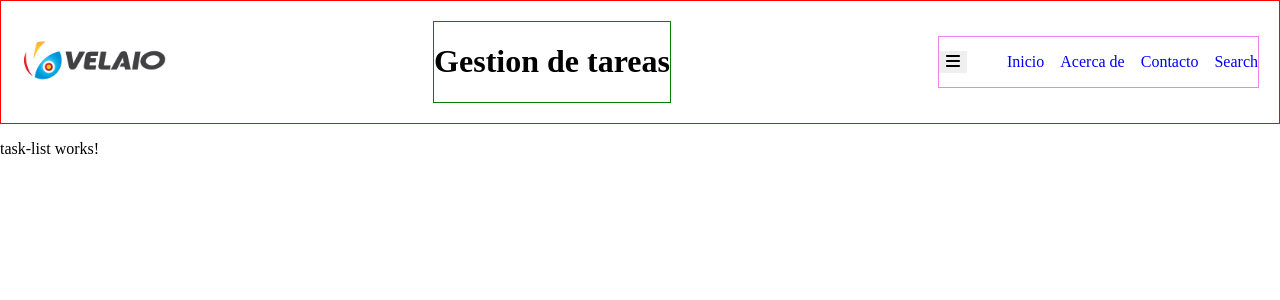
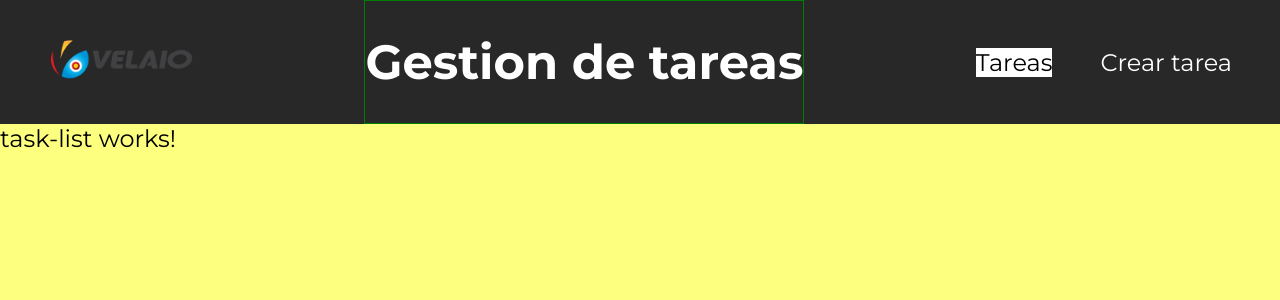
Before and after one commit to joseluis1061/gestionDeTareas, an Angular app: page /tasks in a window 1280 px wide. Shown: the top 300 px of the page. Built offline with nearby package versions, Linux system fonts and the light colour scheme.

Commit message:
Add functional banner

```diff
--- a/package.json
+++ b/package.json
@@ -11,6 +11,7 @@
   "private": true,
   "dependencies": {
     "@angular/animations": "^16.2.0",
+    "@angular/cdk": "^16.2.14",
     "@angular/common": "^16.2.0",
     "@angular/compiler": "^16.2.0",
     "@angular/core": "^16.2.0",
--- a/src/app/modules/task/components/task-form/task-form.component.html
+++ b/src/app/modules/task/components/task-form/task-form.component.html
@@ -1 +1,3 @@
-<p>task-form works!</p>
+<section style="height: 100vh; background-color: aquamarine;">
+  <p>task-form works!</p>
+</section>
--- a/src/app/modules/task/components/task-list/task-list.component.html
+++ b/src/app/modules/task/components/task-list/task-list.component.html
@@ -1 +1,3 @@
-<p>task-list works!</p>
+<section style="height: 100vh; background-color: rgb(253, 255, 127);">
+  <p>task-list works!</p>
+</section>
--- a/src/app/modules/task/task.module.ts
+++ b/src/app/modules/task/task.module.ts
@@ -5,6 +5,7 @@ import { TaskRoutingModule } from './task-routing.module';
 import { TaskListComponent } from './components/task-list/task-list.component';
 import { TaskFormComponent } from './components/task-form/task-form.component';
 
+import { RouterModule } from '@angular/router';
 
 @NgModule({
   declarations: [
@@ -13,6 +14,7 @@ import { TaskFormComponent } from './components/task-form/task-form.component';
   ],
   imports: [
     CommonModule,
+    RouterModule,
     TaskRoutingModule
   ]
 })
--- a/src/app/shared/components/header/banner.component.html
+++ b/src/app/shared/components/header/banner.component.html
@@ -5,18 +5,15 @@
   <div class="banner__title">
     <h1>{{ title }}</h1>
   </div>
-  <nav class="banner__nav">
-    <button class="banner__menu-toggle" (click)="toggleMenu()">
-      <i class="fa-solid fa-bars"></i>
-      <fa-icon [icon]="faBars"></fa-icon>
-    </button>
+  <button class="banner__menu-toggle" (click)="toggleMenu()">
+    <i class="fa-solid fa-bars"></i>
+    <fa-icon [icon]="faBars"></fa-icon>
+  </button>
 
-    <ul class="banner__nav-list" [ngClass]="{'banner__nav-list--show': isMenuOpen}">
-      <li><a href="#">Inicio</a></li>
-      <li><a href="#">Acerca de</a></li>
-      <li><a href="#">Contacto</a></li>
-
-      <a [routerLink]="['/search']" *ngIf="showSearch">Search</a>
+  <nav class="banner__nav" [ngClass]="{'active':isMenuOpen}">
+    <ul class="banner__nav-list">
+      <li><a routerLink="tasks" [routerLinkActive]="'active--link'" [routerLinkActiveOptions]="{ exact: true }">Tareas</a></li>
+      <li><a routerLink="tasks/new-task" [routerLinkActive]="'active--link'" [routerLinkActiveOptions]="{ exact: true }">Crear tarea</a></li>
     </ul>
   </nav>
 </header>
--- a/src/app/shared/components/header/banner.component.scss
+++ b/src/app/shared/components/header/banner.component.scss
@@ -1,62 +1,70 @@
 .banner {
+  width: 100%;
+  position: fixed;
+  top: 0;
+  left: 0;
   display: flex;
+  flex-wrap: wrap;
   justify-content: space-between;
   align-items: center;
-  padding: 20px;
-  border: 1px solid red;
+  background-color: var(--black-ligh);
+  color: var(--white);
 
   &__logo{
+    margin-left: 2em;
+    align-self: center;
     img{
       width: 145px;
     }
   }
   &__title{
+    align-self: center;
     border: 1px solid green;
   }
+
+  &__menu-toggle{
+    display: block;
+    margin-right: 2em;
+  }
+
   &__nav {
-    border: 1px solid violet;
-    display: flex;
-    justify-content: space-between;
-    align-items: center;
-
+    width: 100%;
+    visibility: hidden;
+    height: 0;
+    transition: all 0.5s ease;
     &-list{
       display: flex;
-      justify-content: space-between;
+      flex-wrap: wrap;
+      flex-direction: column;
+      justify-content: center;
       align-items: center;
-      gap: 16px;
+      gap: 2em;
+      width: 100%;
+      height: 100%;
+    }
+  }
+
+  &__nav.active{
+    visibility: visible;
+    height: 50vh;
+
+  }
+
+  @media (min-width: 768px) {
+    &__menu-toggle{
+      display: none;
+    }
+
+    &__nav {
+      width: auto;
+      height: 100%;
+      visibility: visible;
+      margin-right: 2em;
+
+      &-list{
+        flex-direction: row;
+        flex-wrap: nowrap;
+      }
     }
   }
 }
-
-
-
-.nav-links {
-  display: none;
-  flex-direction: column;
-  background-color: #f9f9f9;
-  position: absolute;
-  top: 100%;
-  left: 0;
-  width: 100%;
-  padding: 10px;
-  z-index: 1;
-}
-
-.show {
-  display: flex;
-}
-
-@media (min-width: 768px) {
-  .navbar {
-    flex-direction: row;
-  }
-
-  .nav-links {
-    display: flex;
-    position: static;
-  }
-
-  .menu-toggle {
-    display: none;
-  }
-}
--- a/src/app/shared/components/header/banner.component.ts
+++ b/src/app/shared/components/header/banner.component.ts
@@ -3,11 +3,12 @@ import { CommonModule } from '@angular/common';
 import { RouterModule } from '@angular/router';
 import { FontAwesomeModule } from '@fortawesome/angular-fontawesome';
 import { faBars } from '@fortawesome/free-solid-svg-icons';
+import { RouterLink, RouterLinkActive } from '@angular/router';
 
 @Component({
   selector: 'app-banner',
   standalone: true,
-  imports: [CommonModule, RouterModule, FontAwesomeModule],
+  imports: [CommonModule, RouterModule, FontAwesomeModule,  RouterLink, RouterLinkActive ],
   templateUrl: './banner.component.html',
   styleUrls: ['./banner.component.scss']
 })
--- a/src/styles.scss
+++ b/src/styles.scss
@@ -1,2 +1,74 @@
 /* You can add global styles to this file, and also import other style files */
+@import url('https://fonts.googleapis.com/css2?family=Montserrat:ital,wght@0,100..900;1,100..900&display=swap');
 @import './styles/main';
+:root{
+  --black-ligh: #282828;
+  --black-dark: #0c0c0c;
+  --white: #ffffff;
+}
+
+body {
+  margin: 0;
+  padding: 0;
+  font-family: "Montserrat", sans-serif;
+  font-optical-sizing: auto;
+  font-size: 1.5rem;
+}
+
+html {
+ box-sizing: border-box;
+}
+
+*, *:before, *:after {
+ box-sizing: inherit;
+}
+img{
+  max-width: 100%;
+}
+a {
+  background-color: transparent;
+  text-decoration: none;
+  color: inherit;
+}
+
+a:active {
+  outline: 0
+}
+
+a:hover {
+  outline: 0
+}
+
+ul{
+  padding: 0;
+  margin: 0;
+}
+
+li {
+  list-style: none;
+}
+li{
+  list-style: none;
+}
+
+section{
+  height: 100vh;
+  width: 100%;
+  padding-top: 100px;
+}
+
+.btn{
+  padding: 1em 2em;
+  border: 1px solid white;
+  border-radius: 25px;
+  transition: all 0.5s ease;
+}
+
+.active--link{
+  background-color: white;
+  color: black;
+}
+
+.btn:hover{
+  text-decoration: underline;
+}
--- a/src/styles/global/_reset.scss
+++ b/src/styles/global/_reset.scss
@@ -29,6 +29,8 @@
 body {
   margin: 0;
   padding: 0;
+  font-family: "Montserrat", sans-serif;
+  font-optical-sizing: auto;
 }
 
 /**
@@ -45,7 +47,7 @@ main {
  */
 
 h1 {
-  font-size: 2em;
+  font-size: 2rem;
   margin: 0.67em 0;
 }
 
@@ -70,7 +72,7 @@ hr {
 
 pre {
   font-family: monospace, monospace; /* 1 */
-  font-size: 1em; /* 2 */
+  font-size: 1rem; /* 2 */
 }
 
 /* Text-level semantics
@@ -83,6 +85,7 @@ pre {
 a {
   background-color: transparent;
   text-decoration: none;
+  color: inherit;
 }
 
 a:active {
@@ -91,6 +94,11 @@ a:active {
 
 a:hover {
   outline: 0
+}
+
+ul{
+  padding: 0;
+  margin: 0;
 }
 
 li {
--- a/src/styles/main.scss
+++ b/src/styles/main.scss
@@ -1,2 +1,2 @@
 // Reseteo y estilos base
-@import 'global/reset';
+//@import 'global/reset';
```
Also changed, not shown: src/app/app.module.ts (+6 -4 lines), 1 other file (tests, documents, lock files or other folders).
